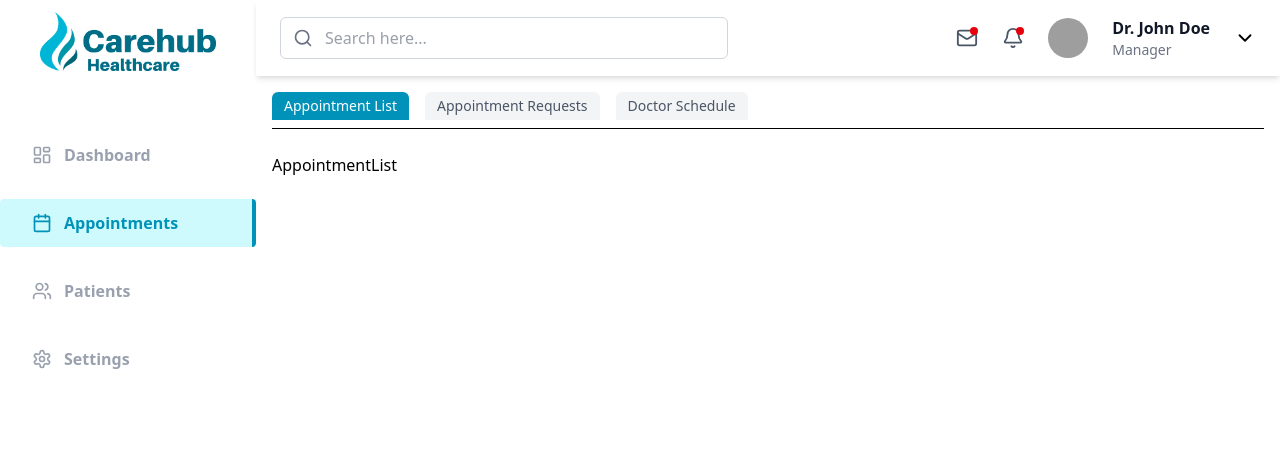
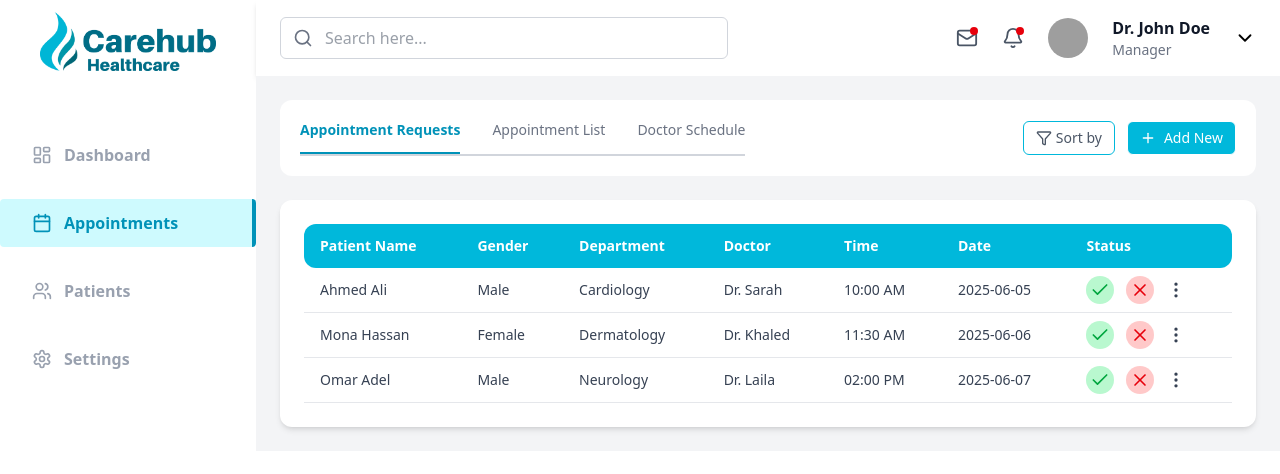
Before and after one commit to mahmoudakrm20/Cure-Hub, a React (Vite) app: page /appointments in a window 1280 px wide. Shown: the top 474 px of the page. Built offline with nearby package versions, Linux system fonts and the light colour scheme; grey boxes are pictures that could not be loaded.

Commit message:
Appointment Requests Page

```diff
--- a/src/App.jsx
+++ b/src/App.jsx
@@ -13,8 +13,8 @@ export default function App() {
         <Route path="/" element={<Layout />}>
           <Route index element={<Dashboard />} />
           <Route path="/appointments" element={<Appointments/>} >
-          <Route index element={<AppointmentList />} />
-            <Route path="requests" element={<AppointmentRequests />} />
+          <Route index element={<AppointmentRequests />} />
+            <Route path="list" element={<AppointmentList />} />
             <Route path="schedule" element={<DoctorSchedule />} />
           </Route>
           <Route path="/patients" element={<div>Patients</div>} />
--- a/src/components/Sidebar.jsx
+++ b/src/components/Sidebar.jsx
@@ -9,7 +9,7 @@ export default function Sidebar() {
   return (
     <aside className="flex flex-col h-screen w-64 bg-white py-1">
         <div>
-          <img className="w-48 m-auto p-2" src="/carehub_logo-DYhzqRw5.png" />
+          <img className="w-48 m-auto p-2 cursor-pointer" src="/carehub_logo-DYhzqRw5.png" />
         </div>
         <nav className="mt-8">
           {navItems.map(({ label, icon: Icon, to }) => (
--- a/src/pages/Appointments/AppointmentRequests.jsx
+++ b/src/pages/Appointments/AppointmentRequests.jsx
@@ -1,7 +1,89 @@
-import React from 'react'
+import { Check, X ,MoreVertical } from "lucide-react";
+
+const dummyData = [
+  {
+    id: 1,
+    patient: "Ahmed Ali",
+    gender: "Male",
+    department: "Cardiology",
+    doctor: "Dr. Sarah",
+    time: "10:00 AM",
+    date: "2025-06-05",
+  },
+  {
+    id: 2,
+    patient: "Mona Hassan",
+    gender: "Female",
+    department: "Dermatology",
+    doctor: "Dr. Khaled",
+    time: "11:30 AM",
+    date: "2025-06-06",
+  },
+  {
+    id: 3,
+    patient: "Omar Adel",
+    gender: "Male",
+    department: "Neurology",
+    doctor: "Dr. Laila",
+    time: "02:00 PM",
+    date: "2025-06-07",
+  },
+];
 
 export default function AppointmentRequests() {
   return (
-    <div>AppointmentRequests</div>
-  )
+    <div className="bg-white rounded-xl p-6 shadow-md ">
+      <table className="w-full text-left text-sm text-gray-700 ">
+        <thead className="bg-cyan-500  rounded-xl">
+          <tr>
+            <th className="py-3 px-4 text-white font-semibold rounded-l-xl">Patient Name</th>
+            <th className="py-3 px-4 text-white font-semibold">Gender</th>
+            <th className="py-3 px-4 text-white font-semibold">Department</th>
+            <th className="py-3 px-4 text-white font-semibold">Doctor</th>
+            <th className="py-3 px-4 text-white font-semibold">Time</th>
+            <th className="py-3 px-4 text-white font-semibold">Date</th>
+            <th className="py-3 px-4 text-white font-semibold rounded-r-xl">Status</th>
+          </tr>
+        </thead>
+        <tbody>
+          {dummyData.map((item) => (
+            <tr
+              key={item.id}
+              className="border-b border-gray-200 hover:bg-gray-50 transition-colors"
+            >
+              <td className="py-2 px-4 rounded-l-xl">{item.patient}</td>
+              <td className="py-2 px-4">{item.gender}</td>
+              <td className="py-2 px-4">{item.department}</td>
+              <td className="py-2 px-4">{item.doctor}</td>
+              <td className="py-2 px-4">{item.time}</td>
+              <td className="py-2 px-4">{item.date}</td>
+              <td className="py-2 px-4 flex gap-3 ">
+                <button
+                  type="button"
+                  className="bg-green-200 rounded-full text-green-600 p-1  hover:bg-green-300 transition cursor-pointer"
+                  aria-label="Accept appointment"
+                >
+                  <Check size={20} />
+                </button>
+                <button
+                  type="button"
+                  className="bg-red-200 rounded-full text-red-600 p-1  hover:bg-red-300 transition cursor-pointer"
+                  aria-label="Reject appointment"
+                >
+                  <X size={20} />
+                </button>
+                <button
+                  type="button"
+                  aria-label=""
+                  className="cursor-pointer"
+                >
+                  <MoreVertical size={20} />
+                </button>
+              </td>
+            </tr>
+          ))}
+        </tbody>
+      </table>
+    </div>
+  );
 }
--- a/src/pages/Appointments/Appointments.jsx
+++ b/src/pages/Appointments/Appointments.jsx
@@ -1,18 +1,34 @@
 import { NavLink, Outlet } from "react-router-dom";
+import { Plus, Filter } from "lucide-react";
 
 export default function Appointments() {
   return (
-    <div className="p-4 space-y-6">
-      {/* Navigation Tabs */}
-      <div className="flex gap-4 border-b pb-2">
+    <div className="p-6 bg-gray-100 space-y-6">
+      {/* Header Tabs + Controls */}
+      <div className="flex items-center justify-between  bg-white p-5 rounded-xl">
+        {/* Tabs */}
+        <div className="flex gap-8 border-b-2 border-gray-300">
           <NavLink
             to=""
             end
             className={({ isActive }) =>
-            `px-3 py-1 rounded-t-md text-sm font-medium transition ${
+              `pb-3 text-sm  transition border-b-2 ${
                 isActive
-                ? "bg-cyan-600 text-white"
-                : "bg-gray-100 text-gray-600 hover:bg-gray-200"
+                  ? "border-cyan-600 text-cyan-600 font-bold"
+                  : "border-transparent text-gray-500 hover:text-cyan-600 font-medium"
+              }`
+            }
+          >
+            Appointment Requests
+          </NavLink>
+
+          <NavLink
+            to="list"
+            className={({ isActive }) =>
+              `pb-3 text-sm font-medium transition border-b-2 ${
+                isActive
+                  ? "border-cyan-600 text-cyan-600 font-semibold"
+                  : "border-transparent text-gray-500 hover:text-cyan-600"
               }`
             }
           >
@@ -20,25 +36,12 @@ export default function Appointments() {
           </NavLink>
 
           <NavLink
-          to="requests"
-          className={({ isActive }) =>
-            `px-3 py-1 rounded-t-md text-sm font-medium transition ${
-              isActive
-                ? "bg-cyan-600 text-white"
-                : "bg-gray-100 text-gray-600 hover:bg-gray-200"
-            }`
-          }
-        >
-          Appointment Requests
-        </NavLink>
-
-        <NavLink
             to="schedule"
             className={({ isActive }) =>
-            `px-3 py-1 rounded-t-md text-sm font-medium transition ${
+              `pb-3 text-sm font-medium transition border-b-2 ${
                 isActive
-                ? "bg-cyan-600 text-white"
-                : "bg-gray-100 text-gray-600 hover:bg-gray-200"
+                  ? "border-cyan-600 text-cyan-600 font-semibold"
+                  : "border-transparent text-gray-500 hover:text-cyan-600"
               }`
             }
           >
@@ -46,7 +49,19 @@ export default function Appointments() {
           </NavLink>
         </div>
 
-      {/* Content */}
+        {/* Controls */}
+        <div className="flex items-center gap-3">
+          <button className="flex items-center gap-1 px-3 py-1.5 text-sm text-gray-600 border border-cyan-500 rounded-md hover:bg-gray-100 transition cursor-pointer">
+            <Filter size={16} /> Sort by
+          </button>
+          <button className="flex items-center gap-2 px-3 py-1.5 text-sm font-medium text-white border rounded-md bg-cyan-500 hover:bg-cyan-600 transition cursor-pointer">
+            <Plus size={16} /> Add New
+          </button>
+
+        </div>
+      </div>
+
+      {/* Page Content */}
       <div>
         <Outlet />
       </div>
```
Lines whose indentation alone changed are shown as unchanged.
